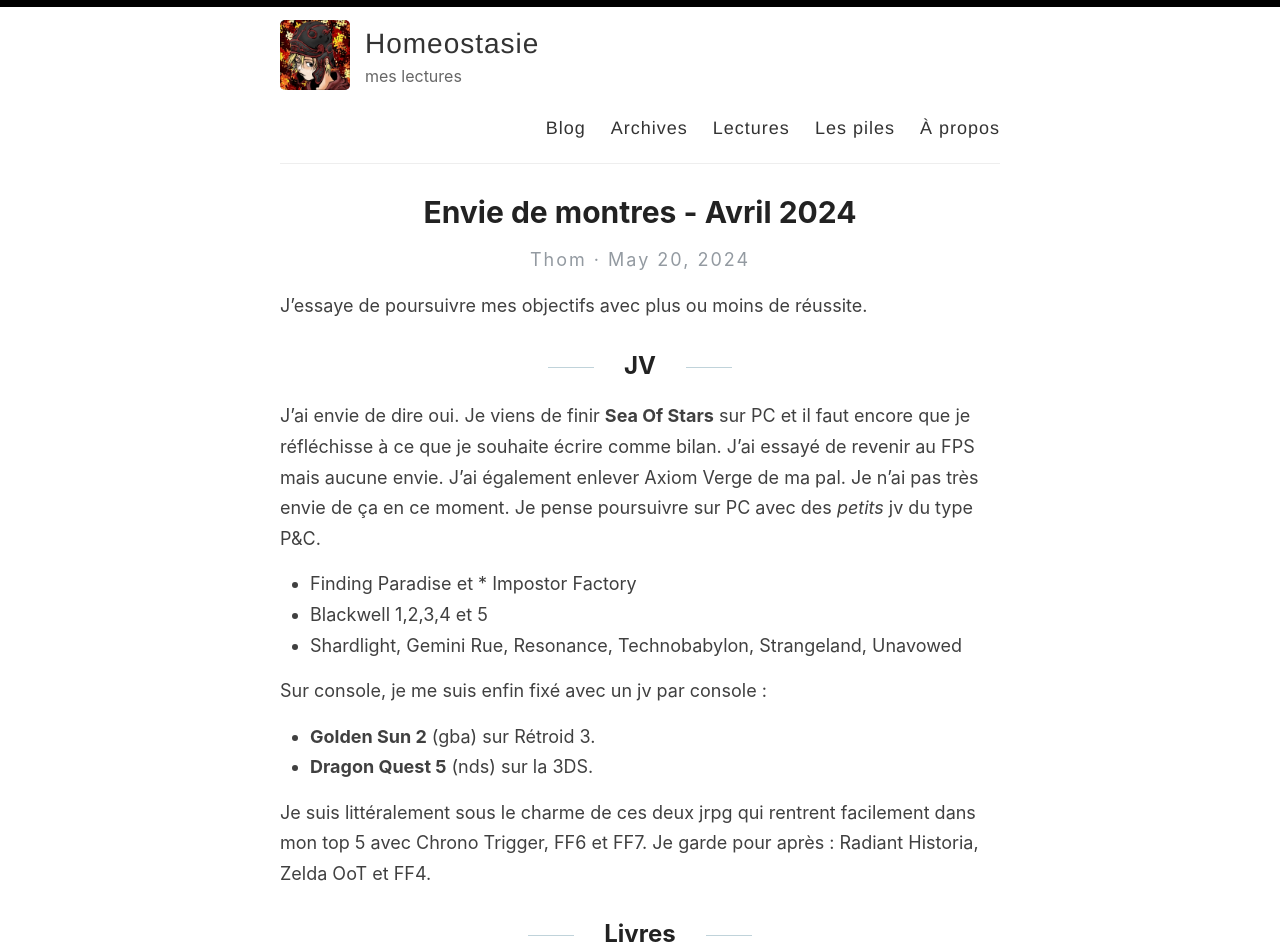
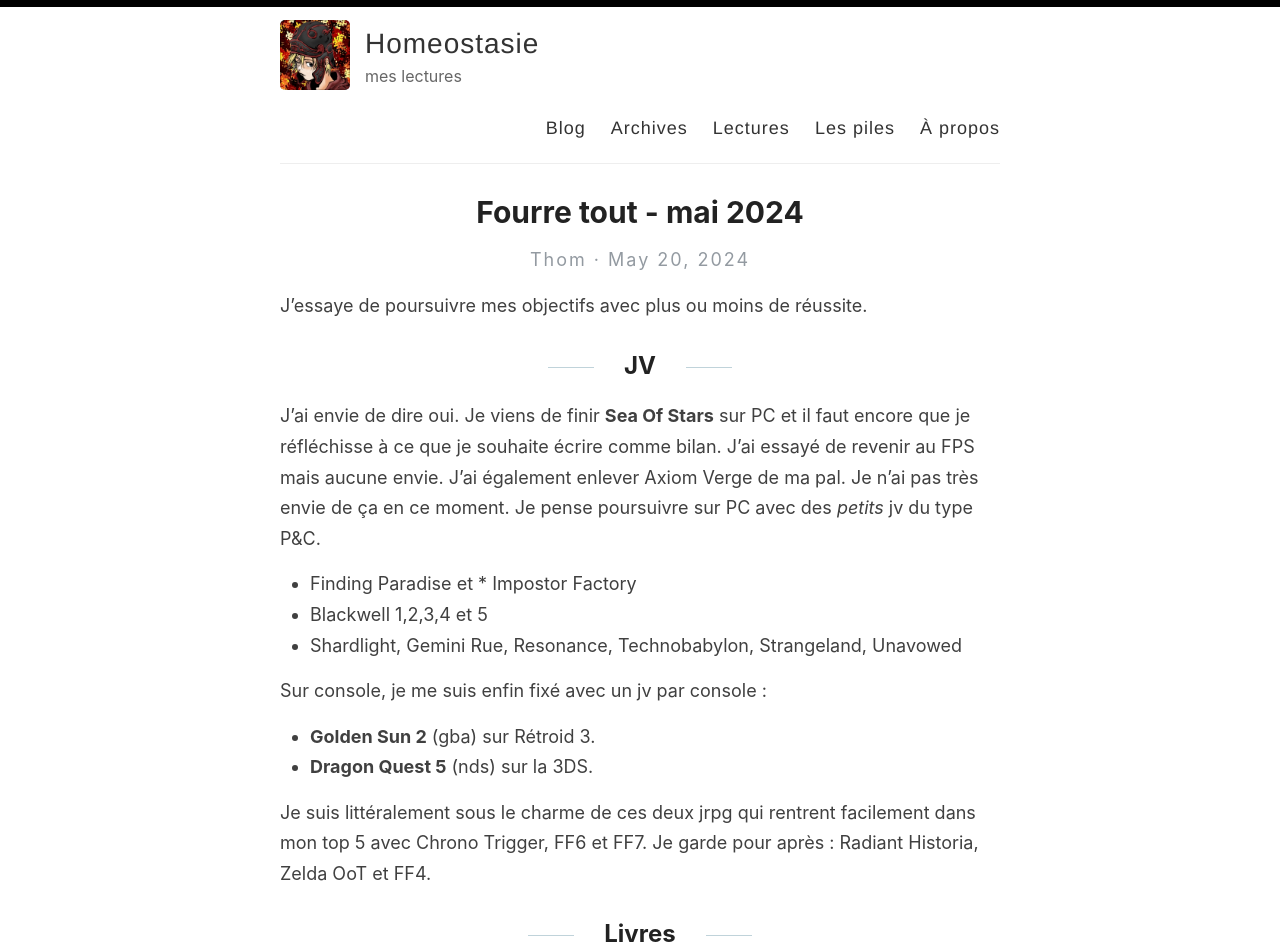
Before and after one commit to homeostasie/bouquins, a Jekyll site: the page built from _posts/2024-05-20-fourre-tout-mai-2024.md, in a window 1280 px wide. Shown: the top 952 px of the page. Built offline with Jekyll 4.4.1, drawn with Linux system fonts in a browser that asks for light colours.

Commit message:
titre du billet faux

```diff
--- a/_posts/2024-05-20-fourre-tout-mai-2024.md
+++ b/_posts/2024-05-20-fourre-tout-mai-2024.md
@@ -1,6 +1,6 @@
 ---
 layout: post
-title: "Envie de montres - Avril 2024"
+title: "Fourre tout - mai 2024"
 categories: lectures
 comments: true
 ---
```
